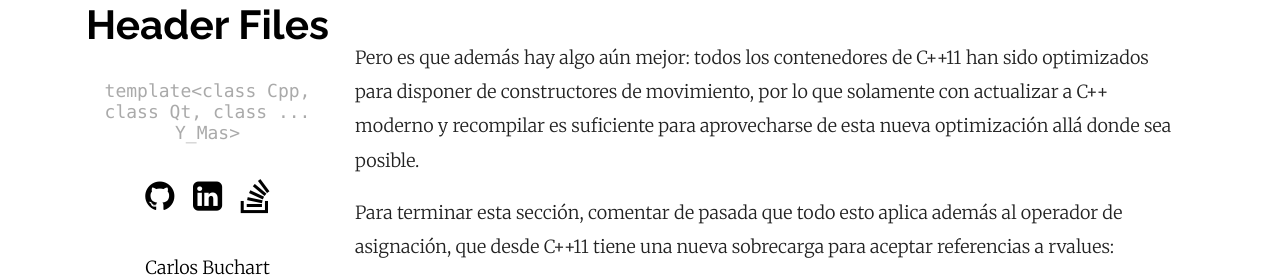
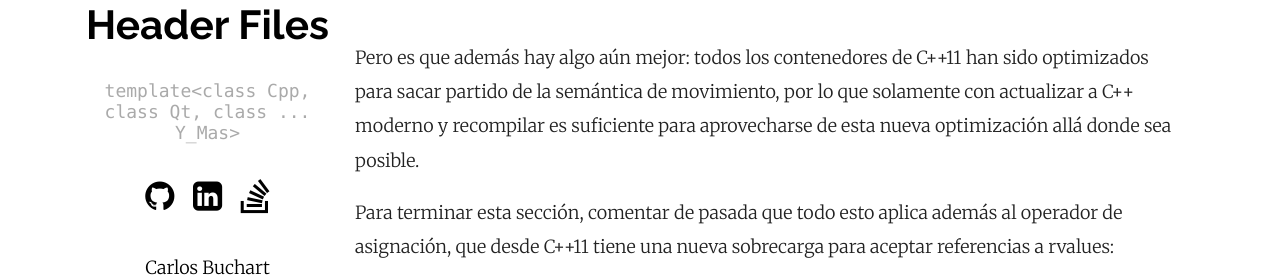
Before and after one commit to BlogHeaderFiles/BlogHeaderFiles.github.io, a Jekyll site: the page built from _posts/2023-01-29-i-like-to-move-it.md, in a window 1280 px wide and 900 px high, scrolled down 5040 px. Shown: the part 214-491 px from the top of the window. Built offline with Jekyll 4.4.1, drawn with Linux system fonts in a browser that asks for light colours; nearby versions of some CDN libraries; comment, search, counter and statistics services are not loaded.

Commit message:
Minor fix

```diff
--- a/_posts/2023-01-29-i-like-to-move-it.md
+++ b/_posts/2023-01-29-i-like-to-move-it.md
@@ -121,7 +121,7 @@ void MoveVector() {
 
 ![copy-vs-move-vector](/assets/images/copy-vs-move-vector.png)
 
-Pero es que además hay algo aún mejor: todos los contenedores de C++11 han sido optimizados para disponer de constructores de movimiento, por lo que solamente con actualizar a C++ moderno y recompilar es suficiente para aprovecharse de esta nueva optimización allá donde sea posible.
+Pero es que además hay algo aún mejor: todos los contenedores de C++11 han sido optimizados para sacar partido de la semántica de movimiento, por lo que solamente con actualizar a C++ moderno y recompilar es suficiente para aprovecharse de esta nueva optimización allá donde sea posible.
 
 Para terminar esta sección, comentar de pasada que todo esto aplica además al operador de asignación, que desde C++11 tiene una nueva sobrecarga para aceptar referencias a rvalues:
 
```
